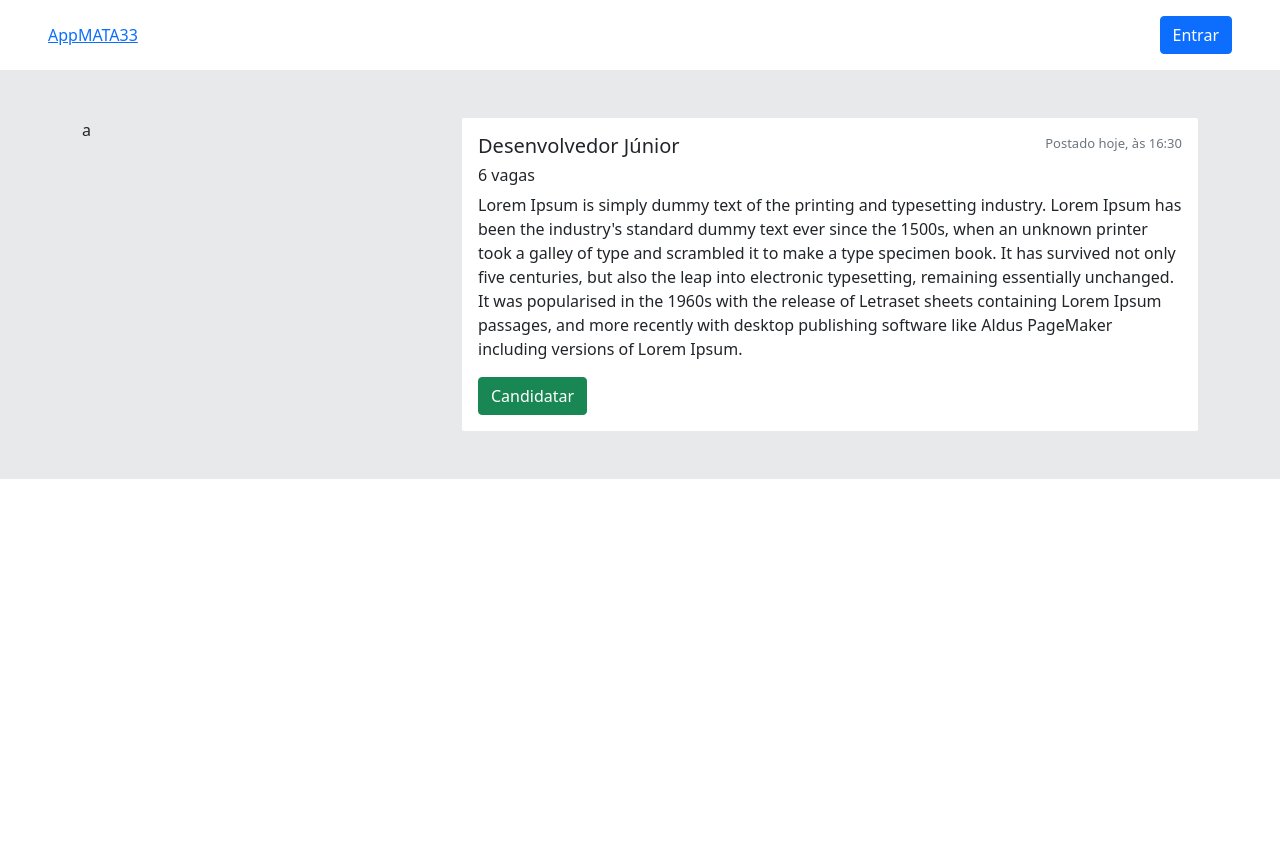
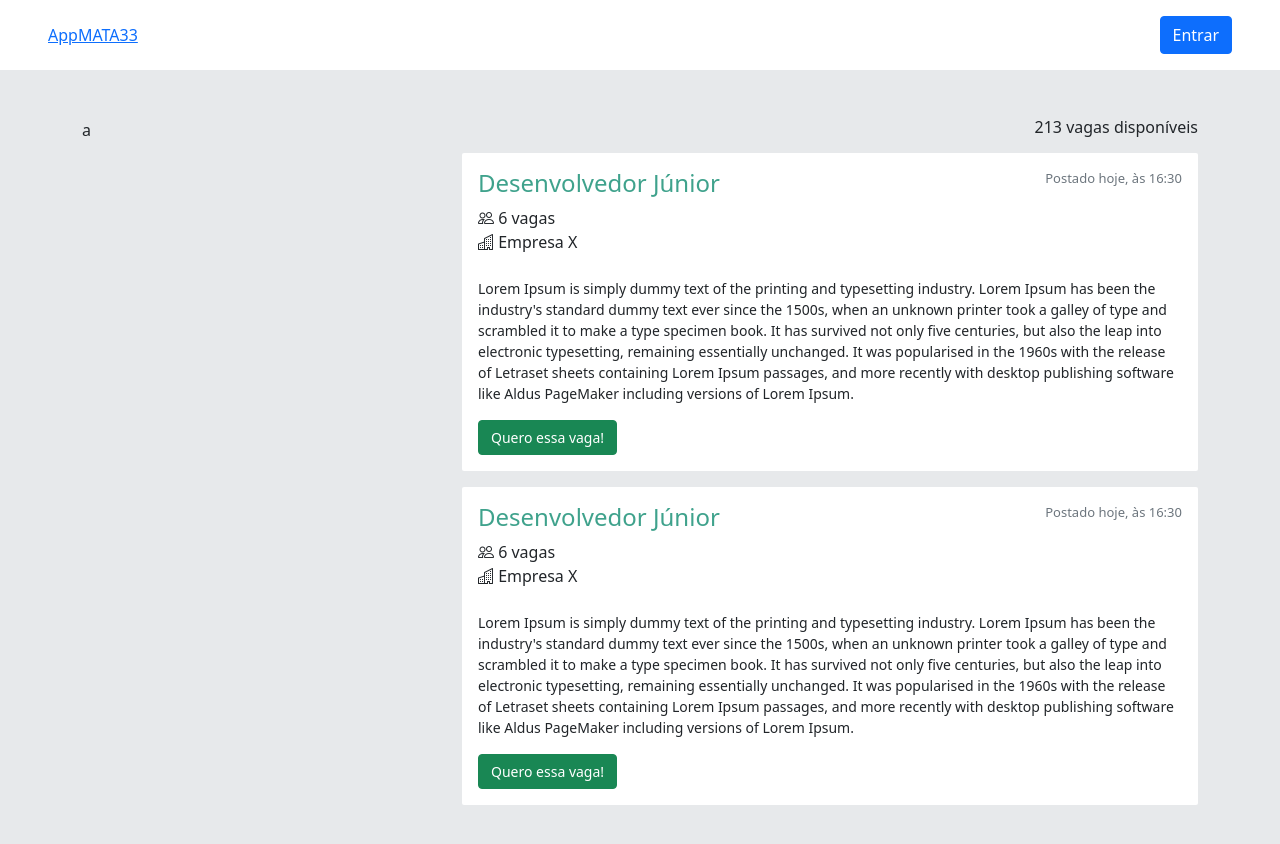
Before and after one commit to hofstede-matheus/eng-soft-mata63, a plain HTML site: page frontend/index.html in a window 1280 px wide. Before the commit the page ends 800 px from the top, so only its background shows below. Drawn offline with nearby package versions, Linux system fonts and the light colour scheme.

Commit message:
alterei layout dos cards de vagas

```diff
--- a/frontend/css/index.css
+++ b/frontend/css/index.css
@@ -9,8 +9,25 @@ nav{
 .anuncio-vaga{
     background-color: white;
     border-radius: 2px;
+    margin-top: 1rem;
+}
+
+.vaga-quantidade-disponivel{
+    text-align:right;
 }
 
 .text-postado-em{
     font-size: 13px !important;
 }
+
+.vaga-descricao{
+    font-size:14px;
+}
+
+.btn-vaga{
+    font-size: 14px;
+}
+
+.anuncio-vaga h4 {
+    color: #3FA28C;
+}
--- a/frontend/index.html
+++ b/frontend/index.html
@@ -8,6 +8,8 @@
     <!-- css -->
     <link href="https://cdn.jsdelivr.net/npm/bootstrap@5.0.0/dist/css/bootstrap.min.css" rel="stylesheet" integrity="sha384-wEmeIV1mKuiNpC+IOBjI7aAzPcEZeedi5yW5f2yOq55WWLwNGmvvx4Um1vskeMj0" crossorigin="anonymous">
     <link href="css/index.css" rel="stylesheet" >
+    <link rel="stylesheet" href="https://cdn.jsdelivr.net/npm/bootstrap-icons@1.5.0/font/bootstrap-icons.css">
+
     <title>Document</title>
 </head>
 <body>
@@ -26,21 +28,43 @@
         <div class="row py-5">
             <div class="col-4">a</div>
             <div class="col-8">
-                <div class="anuncio-vaga p-3">
-                    <div class="row">
+                <div class="vaga-quantidade-disponivel">
+                    <h6> 213 vagas disponíveis</h6>
+                </div>
+
+                <div class="anuncio-vaga p-3    ">
+                    <div class="row pb-4">
                         <div class="col-8">
-                            <h5>Desenvolvedor Júnior</h3>
-                                <h6>6 vagas</h6>
+                            <h4>Desenvolvedor Júnior</h4>
+                                <span class="d-block"> <i class="bi bi-people"></i> 6 vagas</span>
+                                <span class="d-block"><i class="bi bi-building"></i> Empresa X</span>
                         </div>
                         <div class="col-4 d-flex justify-content-end">
                               <span class="text-muted text-postado-em">Postado hoje, às 16:30</span>
                         </div>
                     </div>
 
-                    <p>
+                    <p class="vaga-descricao">
                         Lorem Ipsum is simply dummy text of the printing and typesetting industry. Lorem Ipsum has been the industry's standard dummy text ever since the 1500s, when an unknown printer took a galley of type and scrambled it to make a type specimen book. It has survived not only five centuries, but also the leap into electronic typesetting, remaining essentially unchanged. It was popularised in the 1960s with the release of Letraset sheets containing Lorem Ipsum passages, and more recently with desktop publishing software like Aldus PageMaker including versions of Lorem Ipsum.
                     </p>
-                    <button class="btn btn-success">Candidatar</button>
+                    <button class="btn btn-success btn-vaga">Quero essa vaga!</button>
+                </div>
+                <div class="anuncio-vaga p-3">
+                    <div class="row pb-4">
+                        <div class="col-8">
+                            <h4>Desenvolvedor Júnior</h4>
+                                <span class="d-block"> <i class="bi bi-people"></i> 6 vagas</span>
+                                <span class="d-block"><i class="bi bi-building"></i> Empresa X</span>
+                        </div>
+                        <div class="col-4 d-flex justify-content-end">
+                              <span class="text-muted text-postado-em">Postado hoje, às 16:30</span>
+                        </div>
+                    </div>
+
+                    <p class="vaga-descricao">
+                        Lorem Ipsum is simply dummy text of the printing and typesetting industry. Lorem Ipsum has been the industry's standard dummy text ever since the 1500s, when an unknown printer took a galley of type and scrambled it to make a type specimen book. It has survived not only five centuries, but also the leap into electronic typesetting, remaining essentially unchanged. It was popularised in the 1960s with the release of Letraset sheets containing Lorem Ipsum passages, and more recently with desktop publishing software like Aldus PageMaker including versions of Lorem Ipsum.
+                    </p>
+                    <button class="btn btn-success btn-vaga">Quero essa vaga!</button>
                 </div>
 
 
```
